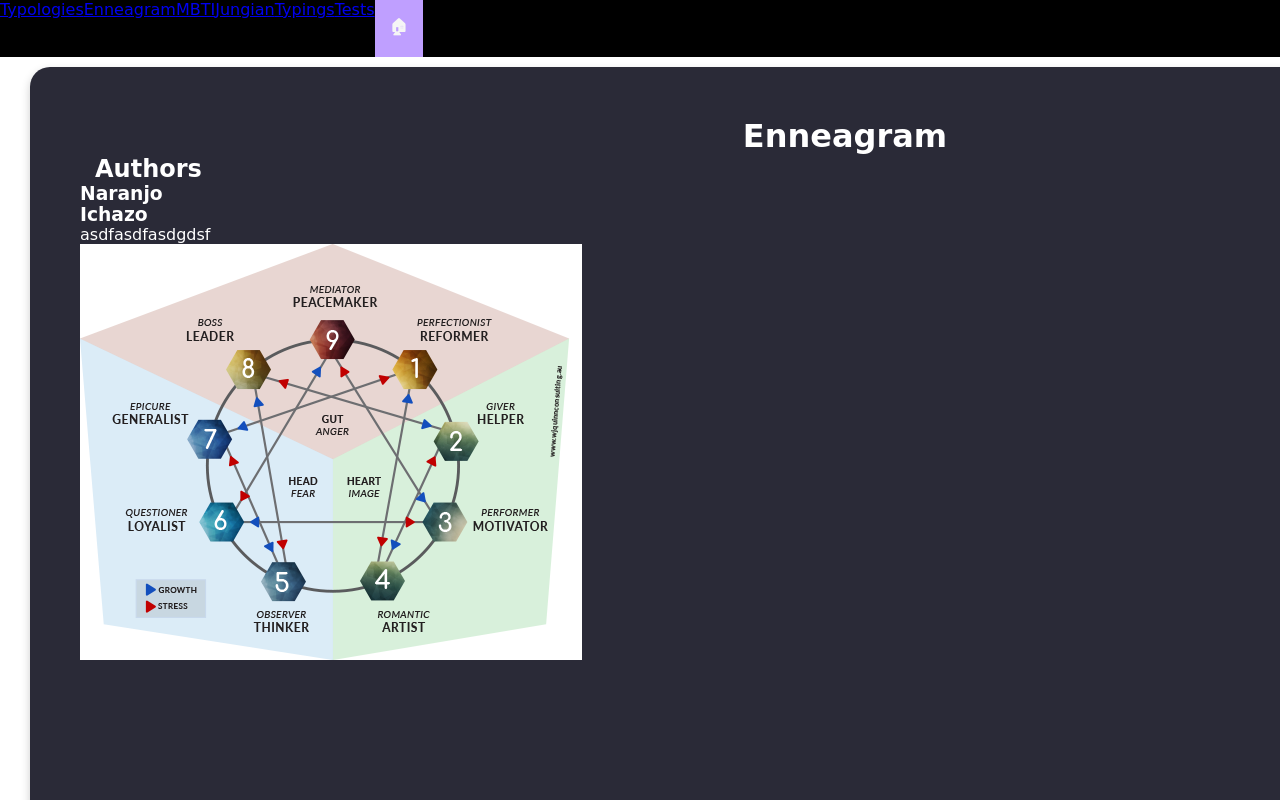
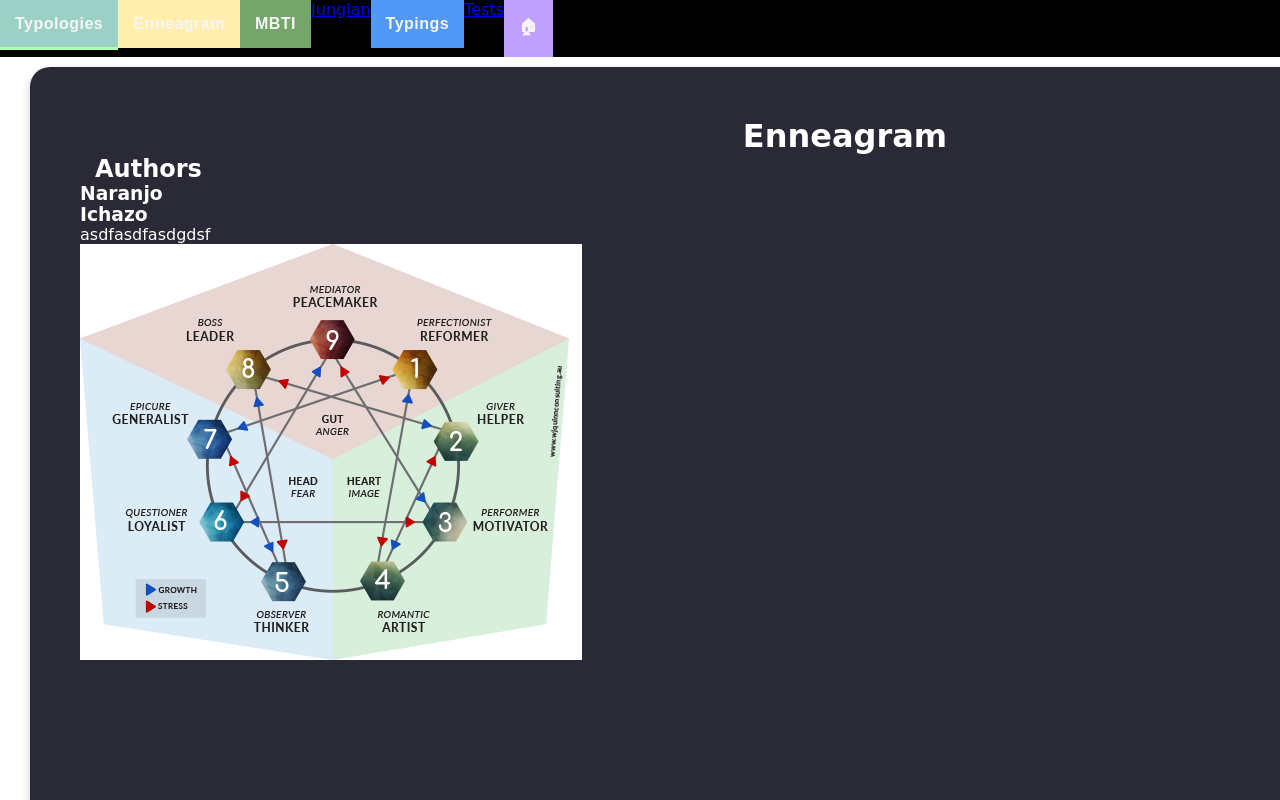
Before and after one commit to juliahoermedinger/typologies.github.io, a plain HTML site: page Ennegram.html in a window 1280 px wide. Shown: the top 800 px of the page. Drawn offline with Linux system fonts and the light colour scheme.

Commit message:
Update Ennegram.html

```diff
--- a/Ennegram.html
+++ b/Ennegram.html
@@ -12,13 +12,13 @@
 
 <nav class="navbar">
     <ul>
-              <li><a href="Typologies.html">Typologies</a></li>
-      <li><a href="Ennegram.html">Enneagram</a></li>
-      <li><a href="MBTI.html">MBTI</a></li>
-      <li><a href="Classic_Jungian.html">Jungian</a></li>
-      <li><a href="Typings.html">Typings</a></li>
-      <li><a href="tests.html">Tests</a></li>
-      <li><a href = "Home.html" class="homeButton">🏠︎</a></li>
+        <li><a href="Typologies.html" class="TypologiesButton">Typologies</a></li>
+        <li><a href="Ennegram.html" class="enneagramButton">Enneagram</a></li>
+        <li><a href="MBTI.html" class="MBTIButton">MBTI</a></li>
+        <li><a href="Classic_Jungian.html" class="jugianButton">Jungian</a></li>
+        <li><a href="Typings.html" class="typingsButton">Typings</a></li>
+        <li><a href="tests.html" class="TestButton">Tests</a></li>
+        <li><a href = "Home.html" class="homeButton">🏠︎</a></li>
     </ul>
 </nav>
 <main>
```
